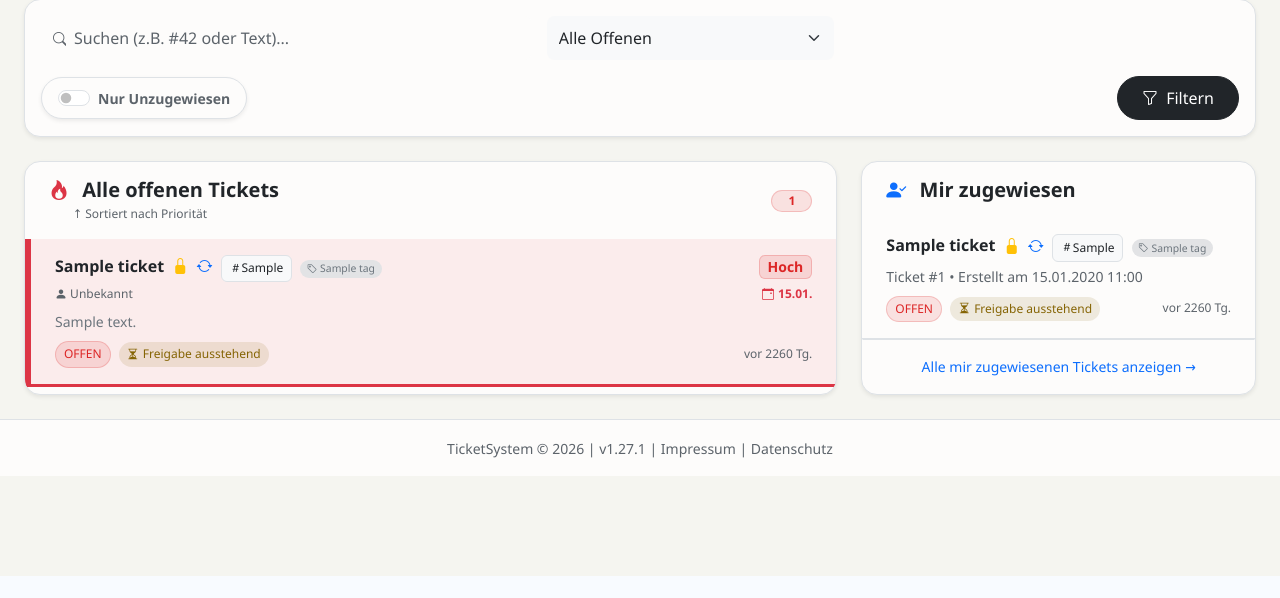
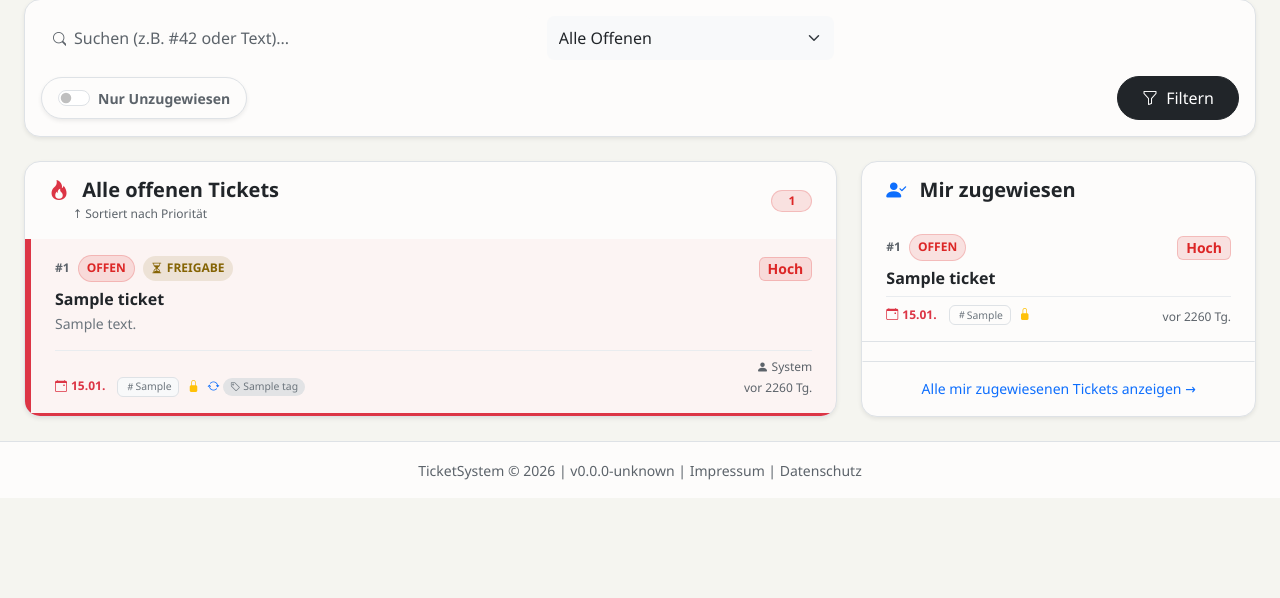
Before and after one commit to Ecronika/ticketsystem, a Flask app: page / in a window 1280 px wide. Shown: the part 299-897 px from the top of the page. Before the commit the page ends 875 px from the top, so only its background shows below. Run offline with Flask 3, Linux system fonts and the light colour scheme; the visitor is signed in with stand-in values (Sample User, id 1); tables that the repository leaves empty hold one stand-in row (values such as "Sample post"); some libraries are stand-ins or nearby versions.

Commit message:
Release v1.28.0: Shopfloor UI/UX Optimization (WCAG 2.2 focus)

```diff
--- a/ticketsystem/config.yaml
+++ b/ticketsystem/config.yaml
@@ -1,5 +1,5 @@
 name: "Ticket System"
-version: "1.27.1"
+2: version: "1.28.0"
 
 slug: "ticketsystem"
 description: "A clean boilerplate for a ticket management system."
--- a/ticketsystem/templates/index.html
+++ b/ticketsystem/templates/index.html
@@ -165,54 +165,63 @@ document.addEventListener('DOMContentLoaded', function() {
                     <li role="listitem">
                         <a href="{{ ingress_path }}{{ url_for('main.ticket_detail', ticket_id=ticket.id) }}"
                            class="list-group-item list-group-item-action py-3 px-4 border-0 border-bottom {{ 'border-start border-danger border-3' if ticket.priority == 1 else '' }}"
-                           {% if ticket.priority == 1 %}style="background-color: rgba(var(--bs-danger-rgb), 0.08)"{% endif %}>
-                            <div class="d-flex justify-content-between align-items-start mb-1">
-                                <h4 class="h6 fw-bold mb-0">
-                                    {{ ticket.title }}
-                                    {% if ticket.is_confidential %}<i class="bi bi-lock-fill text-warning ms-1" title="Vertraulich"></i>{% endif %}
-                                    {% if ticket.recurrence_rule %}<i class="bi bi-arrow-repeat text-primary ms-1" title="Serienticket"></i>{% endif %}
-                                    {% if ticket.order_reference %}
-                                    <span class="badge border bg-light text-dark fw-normal ms-1 x-small"><i class="bi bi-hash"></i>{{ ticket.order_reference }}</span>
+                           {% if ticket.priority == 1 %}style="background-color: rgba(var(--bs-danger-rgb), 0.04)"{% endif %}>
+
+                            <div class="d-flex justify-content-between align-items-center mb-2">
+                                <div class="d-flex align-items-center gap-2">
+                                    <span class="text-meta x-small fw-bold text-muted">#{{ ticket.id }}</span>
+                                    <span class="badge badge-subtle-{{ 'danger' if ticket.status == TicketStatus.OFFEN.value else 'warning' if ticket.status == TicketStatus.IN_BEARBEITUNG.value else 'secondary' if ticket.status == TicketStatus.WARTET.value else 'success' }} rounded-pill px-2 py-1 x-small fw-bold">
+                                        {{ ticket.status|status_label|upper }}
+                                    </span>
+                                    {% if ticket.approval_status == 'pending' %}
+                                    <span class="badge badge-subtle-warning rounded-pill px-2 py-1 x-small fw-bold border-0" title="Wartet auf Freigabe"><i class="bi bi-hourglass-split me-1"></i>FREIGABE</span>
                                     {% endif %}
-                                    {% for tag in ticket.tags %}
-                                    <span class="badge bg-secondary-subtle text-secondary rounded-pill fw-normal ms-1" style="font-size: 0.65rem;">
-                                        <i class="bi bi-tag"></i> {{ tag.name }}
-                                    </span>
-                                    {% endfor %}
-                                </h4>
+                                </div>
                                 <span class="badge badge-subtle-{{ 'danger' if ticket.priority == 1 else 'primary' if ticket.priority == 2 else 'success' }} px-2 py-1 small rounded">
                                     {{ ticket.priority|priority_label }}
                                 </span>
                             </div>
-                            <div class="d-flex justify-content-between align-items-center mt-1">
-                                <span class="x-small text-muted">
-                                    <i class="bi bi-person-fill x-small"></i>
-                                    {{ ticket.comments|selectattr('event_type', 'equalto', 'TICKET_CREATED')|map(attribute='author')|first or 'Unbekannt' }}
-                                </span>
-                                {% if ticket.due_date %}
-                                <span class="x-small fw-bold {{ 'text-danger' if ticket.due_date.date() < today.date() else 'text-warning' if ticket.due_date.date() == today.date() else 'text-muted' }}">
-                                    <i class="bi bi-calendar-event me-1"></i>{{ ticket.due_date|local_time|datetime('%d.%m.') }}
-                                </span>
-                                {% endif %}
-                            </div>
-                            <p class="text-secondary small mb-2 text-truncate mt-2">{{ ticket.description or 'Keine Beschreibung vorhanden.' }}</p>
-                            <div class="d-flex justify-content-between align-items-center">
-                                <div>
-                                    <span class="badge badge-subtle-{{ 'danger' if ticket.status == TicketStatus.OFFEN.value else 'warning' if ticket.status == TicketStatus.IN_BEARBEITUNG.value else 'secondary' if ticket.status == TicketStatus.WARTET.value else 'success' }} rounded-pill px-2 py-1 x-small fw-normal">
-                                        {% if ticket.status == TicketStatus.WARTET.value %}
-                                            <i class="bi bi-hourglass-split me-1"></i>
-                                            {% if ticket.reminder_date and ticket.reminder_date.date() <= today.date() %}
-                                            <i class="bi bi-exclamation-triangle-fill text-danger me-1 animate__animated animate__flash animate__infinite" title="Wiedervorlage fällig!"></i>
-                                            {% endif %}
-                                        {% endif %}{{ ticket.status|status_label|upper }}
+
+                            <h4 class="h6 fw-bold mb-1 text-body">{{ ticket.title }}</h4>
+                            <p class="text-secondary small mb-2 text-truncate" style="max-width: 90%;">
+                                {{ ticket.description or 'Keine Beschreibung vorhanden.' }}
+                            </p>
+
+                            <div class="d-flex justify-content-between align-items-end mt-3 pt-2 border-top border-light-subtle">
+                                <div class="d-flex flex-wrap gap-1 align-items-center">
+                                    {% if ticket.due_date %}
+                                    <span class="x-small fw-bold {{ 'text-danger' if ticket.due_date.date() < today.date() else 'text-warning' if ticket.due_date.date() == today.date() else 'text-muted' }} me-2">
+                                        <i class="bi bi-calendar-event me-1"></i>{{ ticket.due_date|local_time|datetime('%d.%m.') }}
                                     </span>
-                                    {% if ticket.approval_status == 'pending' %}
-                                    <span class="badge badge-subtle-warning ms-1 rounded-pill px-2 py-1 x-small fw-normal border-0" title="Wartet auf Freigabe"><i class="bi bi-hourglass-split me-1"></i>Freigabe ausstehend</span>
-                                    {% elif ticket.approval_status == 'rejected' %}
-                                    <span class="badge badge-subtle-danger ms-1 rounded-pill px-2 py-1 x-small fw-normal border-0" title="Freigabe abgelehnt"><i class="bi bi-x-circle-fill me-1"></i>Abgelehnt</span>
                                     {% endif %}
+
+                                    {% if ticket.order_reference %}
+                                    <span class="badge bg-surface-subtle text-secondary border fw-normal" style="font-size: 0.65rem;">
+                                        <i class="bi bi-hash"></i>{{ ticket.order_reference }}
+                                    </span>
+                                    {% endif %}
+
+                                    {% if ticket.is_confidential %}
+                                    <span class="text-warning x-small ms-1" title="Vertraulich"><i class="bi bi-lock-fill"></i></span>
+                                    {% endif %}
+
+                                    {% if ticket.recurrence_rule %}
+                                    <span class="text-primary x-small ms-1" title="Serienticket"><i class="bi bi-arrow-repeat"></i></span>
+                                    {% endif %}
+
+                                    {% for tag in ticket.tags %}
+                                    <span class="badge bg-secondary-subtle text-secondary rounded-pill fw-normal" style="font-size: 0.65rem;">
+                                        <i class="bi bi-tag"></i> {{ tag.name }}
+                                    </span>
+                                    {% endfor %}
                                 </div>
-                                <small class="text-meta x-small" title="{{ ticket.created_at|local_time|datetime }}">{{ ticket.created_at|local_time|time_ago }}</small>
+
+                                <div class="d-flex flex-column align-items-end">
+                                    <span class="x-small text-muted mb-1">
+                                        <i class="bi bi-person-fill"></i> {{ ticket.comments|selectattr('event_type', 'equalto', 'TICKET_CREATED')|map(attribute='author')|first or 'System' }}
+                                    </span>
+                                    <small class="text-meta x-small">{{ ticket.created_at|local_time|time_ago }}</small>
+                                </div>
                             </div>
                         </a>
                     </li>
@@ -271,43 +280,39 @@ document.addEventListener('DOMContentLoaded', function() {
                     {% for ticket in self_tickets %}
                     <li role="listitem">
                         <a href="{{ ingress_path }}{{ url_for('main.ticket_detail', ticket_id=ticket.id) }}" class="list-group-item list-group-item-action py-3 px-4 border-0 border-bottom bg-transparent">
-                            <h4 class="h6 fw-bold mb-1">
-                                {{ ticket.title }}
-                                {% if ticket.is_confidential %}<i class="bi bi-lock-fill text-warning ms-1" title="Vertraulich"></i>{% endif %}
-                                {% if ticket.recurrence_rule %}<i class="bi bi-arrow-repeat text-primary ms-1" title="Serienticket"></i>{% endif %}
-                                {% if ticket.order_reference %}
-                                <span class="badge border bg-light text-dark fw-normal ms-1 x-small"><i class="bi bi-hash"></i>{{ ticket.order_reference }}</span>
-                                {% endif %}
-                                {% for tag in ticket.tags %}
-                                <span class="badge bg-secondary-subtle text-secondary rounded-pill fw-normal ms-1" style="font-size: 0.65rem;">
-                                    <i class="bi bi-tag"></i> {{ tag.name }}
+                            <div class="d-flex justify-content-between align-items-center mb-2">
+                                <div class="d-flex align-items-center gap-2">
+                                    <span class="text-meta x-small fw-bold text-muted">#{{ ticket.id }}</span>
+                                    <span class="badge badge-subtle-{{ 'danger' if ticket.status == TicketStatus.OFFEN.value else 'warning' if ticket.status == TicketStatus.IN_BEARBEITUNG.value else 'secondary' if ticket.status == TicketStatus.WARTET.value else 'success' }} rounded-pill px-2 py-1 x-small fw-bold">
+                                        {{ ticket.status|status_label|upper }}
+                                    </span>
+                                </div>
+                                <span class="badge badge-subtle-{{ 'danger' if ticket.priority == 1 else 'primary' if ticket.priority == 2 else 'success' }} px-2 py-1 small rounded">
+                                    {{ ticket.priority|priority_label }}
                                 </span>
-                                {% endfor %}
-                            </h4>
-                            <p class="text-meta small mb-0">
-                                Ticket #{{ ticket.id }} • Erstellt am {{ ticket.created_at|local_time|datetime }}
-                                {% set creator_comment = ticket.comments|selectattr('event_type', 'equalto', 'TICKET_CREATED')|first %}
-                                {% if creator_comment %}
-                                von {{ creator_comment.author }}
-                                {% endif %}
-                            </p>
-                            <div class="d-flex justify-content-between align-items-center mt-2">
-                                <div>
-                                    <span class="badge badge-subtle-{{ 'danger' if ticket.status == TicketStatus.OFFEN.value else 'warning' if ticket.status == TicketStatus.IN_BEARBEITUNG.value else 'secondary' if ticket.status == TicketStatus.WARTET.value else 'success' }} rounded-pill px-2 py-1 x-small fw-normal">
-                                        {% if ticket.status == TicketStatus.WARTET.value %}
-                                            <i class="bi bi-hourglass-split me-1"></i>
-                                            {% if ticket.reminder_date and ticket.reminder_date.date() <= today.date() %}
-                                            <span class="text-danger fw-bold me-1">!</span>
-                                            {% endif %}
-                                        {% endif %}{{ ticket.status|status_label|upper }}
+                            </div>
+
+                            <h4 class="h6 fw-bold mb-1 text-body">{{ ticket.title }}</h4>
+
+                            <div class="d-flex justify-content-between align-items-end mt-2 pt-2 border-top border-light-subtle">
+                                <div class="d-flex flex-wrap gap-1 align-items-center">
+                                    {% if ticket.due_date %}
+                                    <span class="x-small fw-bold {{ 'text-danger' if ticket.due_date.date() < today.date() else 'text-warning' if ticket.due_date.date() == today.date() else 'text-muted' }} me-2">
+                                        <i class="bi bi-calendar-event me-1"></i>{{ ticket.due_date|local_time|datetime('%d.%m.') }}
                                     </span>
-                                    {% if ticket.approval_status == 'pending' %}
-                                    <span class="badge badge-subtle-warning ms-1 rounded-pill px-2 py-1 x-small fw-normal border-0" title="Wartet auf Freigabe"><i class="bi bi-hourglass-split me-1"></i>Freigabe ausstehend</span>
-                                    {% elif ticket.approval_status == 'rejected' %}
-                                    <span class="badge badge-subtle-danger ms-1 rounded-pill px-2 py-1 x-small fw-normal border-0" title="Freigabe abgelehnt"><i class="bi bi-x-circle-fill me-1"></i>Abgelehnt</span>
+                                    {% endif %}
+
+                                    {% if ticket.order_reference %}
+                                    <span class="badge bg-surface text-secondary border fw-normal" style="font-size: 0.65rem;">
+                                        <i class="bi bi-hash"></i>{{ ticket.order_reference }}
+                                    </span>
+                                    {% endif %}
+
+                                    {% if ticket.is_confidential %}
+                                    <span class="text-warning x-small ms-1" title="Vertraulich"><i class="bi bi-lock-fill"></i></span>
                                     {% endif %}
                                 </div>
-                                <small class="text-meta x-small" title="{{ ticket.updated_at|local_time|datetime }}">{{ ticket.updated_at|local_time|time_ago }}</small>
+                                <small class="text-meta x-small">{{ ticket.created_at|local_time|time_ago }}</small>
                             </div>
                         </a>
                     </li>
```
Also changed, not shown: ticketsystem/static/js/ticket_detail.js (+35 -6 lines), ticketsystem/templates/components/_management_sidebar.html (+14 -4 lines), ticketsystem/templates/components/_ticket_checklists.html (+31 -14 lines), CHANGELOG.md, 1 other file.
